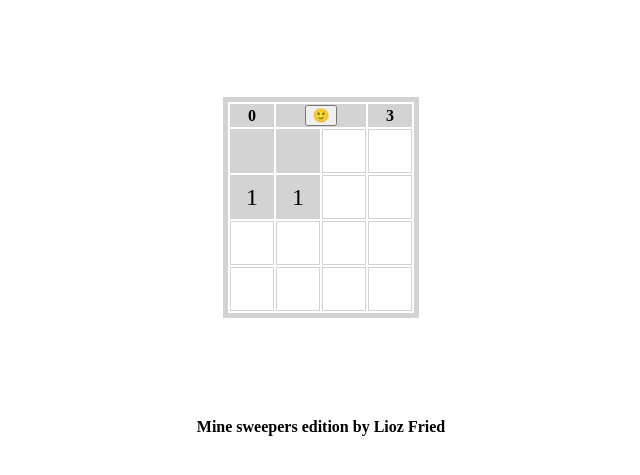
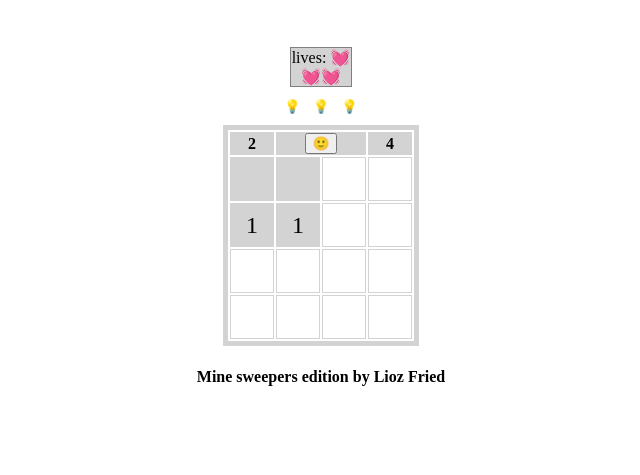
Before and after one commit to LiozFried/mineSweeper, a plain HTML site: page index.html in a window 1280 px wide. Both pictures are taken after a click on the element 571 px from the left and 212 px from the top of the page. Shown: the part 61-536 px from the top of the page, without its empty margins (319-959 px from the left). Drawn offline with Linux system fonts and the light colour scheme.

Commit message:
2nd Submission

```diff
--- a/css/main.css
+++ b/css/main.css
@@ -3,7 +3,7 @@ body {
 }
 
 table {
-    margin: 100px auto;
+    margin: 10px auto;
     border: 5px solid lightgray;
 }
 
@@ -26,6 +26,22 @@ td {
     background-color: lightgray;
 }
 
+.lives {
+    width: 60px;
+    height: 40px auto;
+    background-color: lightgray;
+    margin: auto;
+    margin-top: 50px;
+    margin-bottom: 10px;
+    border: 1px solid gray;
+
+}
+
+.hints button {
+    border: none;
+    background-color: white;
+}
+
 /* .trying{
     background-color: darkred;
 } */
--- a/index.html
+++ b/index.html
@@ -11,11 +11,16 @@
 <body onload="onInit()">
     <h1>Mine Sweeper</h1>
 
+    <div class="lives">lives: <span></span></div>
+    <div class="hints"></div>
+
     <div class="board-container"></div>
 
 
     <h4>Mine sweepers edition by Lioz Fried</h4>
     <script src="js/utils.js"></script>
+    <script src="js/timer.js"></script>
+    <script src="js/mines.js"></script>
     <script src="js/main.js"></script>
 </body>
 
--- a/js/main.js
+++ b/js/main.js
@@ -1,8 +1,7 @@
 'use strict'
 
-const MINE = '💥'
-const MARK = '🚩'
-
+const LIVES = '💓'
+const HINTS = '💡'
 const NORMAL = '🙂'
 const LOSE = '😤'
 const WIN = '😎'
@@ -12,6 +11,7 @@ var gLevel = {
     SIZE: 4,
     MINES: 2
 }
+
 var gGame = {
     isOn: false,
     coverdCount: 0,
@@ -20,13 +20,18 @@ var gGame = {
 }
 
 var gLives = 3
+var gHints = 3
+var gIsHint
 
 function onInit() {
     gGame.isOn = true
+    gIsHint = false
     gBoard = buildBoard(gLevel.SIZE)
     console.table(gBoard)
 
     renderBoard(gBoard)
+    renderLives()
+    renderHints()
 
 }
 
@@ -52,9 +57,9 @@ function buildBoard(size) {
 function renderBoard(board) {
 
     var strHTML = `<table><thead>
-                   <div><th>${gGame.secsPassed}</th>
+                   <div><th class="timer">${gGame.secsPassed}</th>
                    <th colspan="2"><button onclick="onReset(this)">${NORMAL}</button></th>
-                   <th>${gLives}</th></div>
+                   <th>${gLevel.SIZE}</th></div>
                    </thead><tbody>`
     for (var i = 0; i < board.length; i++) {
         strHTML += '<tr>'
@@ -82,11 +87,19 @@ function renderBoard(board) {
 
 function onCellClicked(elCell, i, j) {
 
+    if (!gGame.isOn) return
+
+    if (!gIsHint){
+
+
+    }
+
     if (isFirstClicked()) {
         // placeMines(gLevel.MINES)
         gBoard[2][1].isMine = true
         gBoard[3][3].isMine = true
         minesNeg(gBoard)
+        startTimer()
     }
 
     if (elCell.classList.contains("cellClicked")) return
@@ -103,10 +116,14 @@ function onCellClicked(elCell, i, j) {
     if (cell.isMine) {
         if (gLives > 1) {
             mineWithLife(elCell)
+
             cell.isCovered = true
             countCoverdCell()
+
+        } else {
             gLives--
-        } else {
+            renderLives()
+            clearInterval(gTimerInterval)
             gameOver(LOSE)
 
             elCell.children[0].innerText = MINE
@@ -129,6 +146,7 @@ function onCellClicked(elCell, i, j) {
 function onCellMarked(elCell, ev, i, j) {
     // console.dir(ev)
     ev.preventDefault()
+    if (!gGame.isOn) return
     gBoard[i][j].isMarked = true
     gGame.markedCount++
     checkGameOver()
@@ -150,7 +168,10 @@ function checkGameOver() {
 }
 
 function gameOver(emoji) {
+    var elResetBtn = document.querySelector('th button')
+    elResetBtn.innerText = emoji
 
+    clearInterval(gTimerInterval)
     gGame.isOn = false
 
     console.log('game over')
@@ -177,91 +198,6 @@ function expandUncover(rowIdx, colIdx) {
     }
 }
 
-function mineWithLife(elCell) {
-    elCell.children[0].innerText = MINE
-    setTimeout(() => {
-        elCell.classList.remove("cellClicked")
-        elCell.children[0].innerText = ' '
-    }, 700)
-
-}
-
-function unveilAllMines() {
-    for (var i = 0; i < gBoard.length; i++) {
-        for (var j = 0; j < gBoard[i].length; j++) {
-            var currCell = gBoard[i][j]
-            if (currCell.isMine) {
-                var elCell = document.querySelector(`.cell${i}-${j}`)
-                // console.log(elCell)
-                elCell.classList.add("cellClicked")
-                elCell.children[0].innerText = MINE
-            }
-        }
-    }
-}
-
-function minesNeg(board) {
-
-    for (var i = 0; i < board.length; i++) {
-        for (var j = 0; j < board[i].length; j++) {
-
-            var minesAround = setMinesNegsCount(board, i, j)
-            board[i][j].minesAroundCount = minesAround
-        }
-    }
-}
-
-function setMinesNegsCount(board, rowIdx, colIdx) {
-
-    var countMinesNeg = 0
-
-    for (var i = rowIdx - 1; i <= rowIdx + 1; i++) {
-        if (i < 0 || i > board.length - 1) continue
-
-        for (var j = colIdx - 1; j <= colIdx + 1; j++) {
-
-            if (j < 0 || j > board[i].length - 1) continue
-            if (i === rowIdx && j === colIdx) continue
-
-            var currPlace = board[i][j]
-            if (currPlace.isMine) countMinesNeg++
-        }
-    }
-    return countMinesNeg
-}
-
-function placeMines(amount) {
-    const nonMineCells = getNonMineCells()
-    console.log(nonMineCells)
-
-    for (var i = 0; i < amount; i++) {
-        var randIdx = getRandomInt(0, nonMineCells.length)
-        var randPlace = nonMineCells.splice(randIdx, 1)[0]
-        var rowIdx = randPlace.i
-        var colIdx = randPlace.j
-
-        gBoard[rowIdx][colIdx].isMine = true
-    }
-
-    console.table(gBoard)
-}
-
-function getNonMineCells() {
-    const nonMineCells = []
-
-    for (var i = 0; i < gBoard.length; i++) {
-        for (var j = 0; j < gBoard[i].length; j++) {
-            const currCell = gBoard[i][j]
-            const currCellLoc = { i, j }
-            if (!currCell.isMine) {
-                nonMineCells.push(currCellLoc)
-            }
-        }
-    }
-
-    return nonMineCells
-}
-
 function isFirstClicked() {
     for (var i = 0; i < gBoard.length; i++) {
         for (var j = 0; j < gBoard[i].length; j++) {
@@ -284,6 +220,43 @@ function countCoverdCell() {
     console.log(gGame.coverdCount)
 }
 
-function onReset(elBtn){
+function renderLives() {
+    var elLives = document.querySelector('.lives span')
+    var strHTML = ''
+    if (gLives === 0) {
+        strHTML += 0
+
+    } else {
+        for (var i = 0; i < gLives; i++) {
+            strHTML += LIVES
+        }
+    }
+
+    elLives.innerText = strHTML
+}
+
+function onReset(elBtn) {
+    resetTimer()
+    gLives = 3
     onInit()
 }
+
+function renderHints() {
+    var elHints = document.querySelector('.hints')
+    var strHTML = ''
+    for (var i = 0; i < gHints; i++) {
+        strHTML += `<button onclick="onHints(this)">${HINTS}</button>`
+    }
+    elHints.innerHTML = strHTML
+}
+
+function onHints(elBtn) {
+    console.log('Hint!')
+    gIsHint = true
+    onCellClicked()
+    elBtn.style = 'background-color: yellow'
+    gHints--
+
+    //keep going from here
+
+}
--- /dev/null
+++ b/js/mines.js
@@ -0,0 +1,89 @@
+'use strict'
+
+const MINE = '💥'
+const MARK = '🚩'
+
+function mineWithLife(elCell) {
+    elCell.children[0].innerText = MINE
+    gLives--
+    renderLives()
+    setTimeout(() => {
+        elCell.classList.remove("cellClicked")
+        elCell.children[0].innerText = ' '
+    }, 700)
+}
+
+function unveilAllMines() {
+    for (var i = 0; i < gBoard.length; i++) {
+        for (var j = 0; j < gBoard[i].length; j++) {
+            var currCell = gBoard[i][j]
+            if (currCell.isMine) {
+                var elCell = document.querySelector(`.cell${i}-${j}`)
+                // console.log(elCell)
+                elCell.classList.add("cellClicked")
+                elCell.children[0].innerText = MINE
+            }
+        }
+    }
+}
+
+function minesNeg(board) {
+    for (var i = 0; i < board.length; i++) {
+        for (var j = 0; j < board[i].length; j++) {
+
+            var minesAround = setMinesNegsCount(board, i, j)
+            board[i][j].minesAroundCount = minesAround
+        }
+    }
+}
+
+function setMinesNegsCount(board, rowIdx, colIdx) {
+
+    var countMinesNeg = 0
+
+    for (var i = rowIdx - 1; i <= rowIdx + 1; i++) {
+        if (i < 0 || i > board.length - 1) continue
+
+        for (var j = colIdx - 1; j <= colIdx + 1; j++) {
+
+            if (j < 0 || j > board[i].length - 1) continue
+            if (i === rowIdx && j === colIdx) continue
+
+            var currPlace = board[i][j]
+            if (currPlace.isMine) countMinesNeg++
+        }
+    }
+    return countMinesNeg
+}
+
+function placeMines(amount) {
+    const nonMineCells = getNonMineCells()
+    console.log(nonMineCells)
+
+    for (var i = 0; i < amount; i++) {
+        var randIdx = getRandomInt(0, nonMineCells.length)
+        var randPlace = nonMineCells.splice(randIdx, 1)[0]
+        var rowIdx = randPlace.i
+        var colIdx = randPlace.j
+
+        gBoard[rowIdx][colIdx].isMine = true
+    }
+
+    console.table(gBoard)
+}
+
+function getNonMineCells() {
+    const nonMineCells = []
+
+    for (var i = 0; i < gBoard.length; i++) {
+        for (var j = 0; j < gBoard[i].length; j++) {
+            const currCell = gBoard[i][j]
+            const currCellLoc = { i, j }
+            if (!currCell.isMine) {
+                nonMineCells.push(currCellLoc)
+            }
+        }
+    }
+
+    return nonMineCells
+}
--- /dev/null
+++ b/js/timer.js
@@ -0,0 +1,22 @@
+'use strict'
+
+var gTimerInterval
+
+function startTimer() {
+    gTimerInterval = setInterval(timer, 1000)
+}
+
+function timer() {
+    gGame.secsPassed++
+    var elTimer = document.querySelector('.timer')
+    elTimer.innerText = gGame.secsPassed
+}
+
+function resetTimer() {
+    clearInterval(gTimerInterval)
+    gGame.secsPassed = 0
+    gTimerInterval = null
+
+    var elTimer = document.querySelector('.timer')
+    elTimer.innerText = gGame.secsPassed
+}
```
